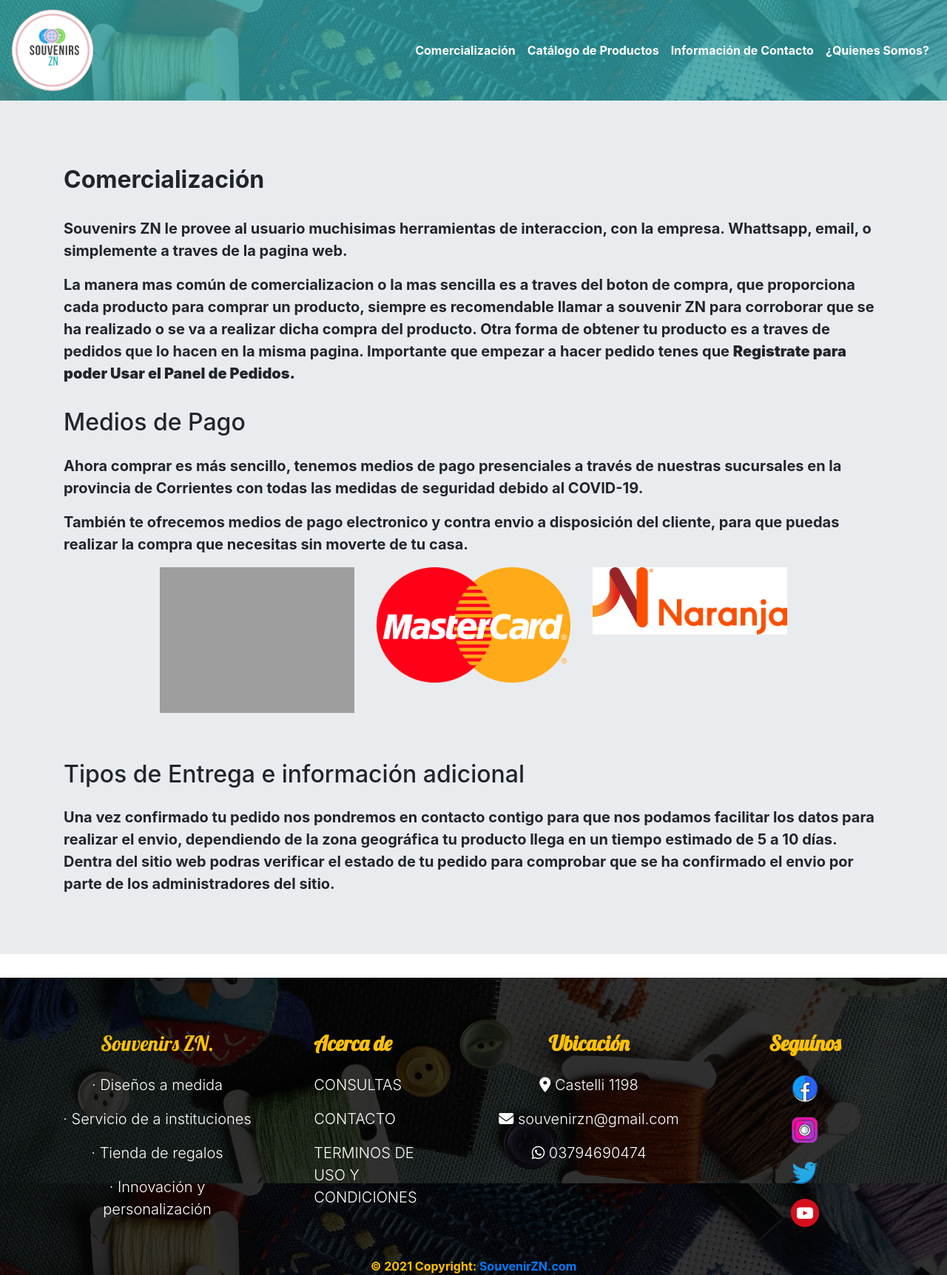
After one commit to juanmachuca95/tiendaelectronica_ci3, a CodeIgniter app: page /WebResponsive/comercializacion in a window 1280 px wide. The commit adds this page. Shown: the whole page at 74% size. Run offline with CodeIgniter, Linux system fonts and the light colour scheme; some libraries are stand-ins or nearby versions; some web fonts are replaced; grey boxes are pictures that could not be loaded.

Commit message:
Taller de Programación - Proyecto 1

```diff
--- /dev/null
+++ b/application/controllers/Comercializacion.php
@@ -0,0 +1,25 @@
+<?php
+defined('BASEPATH') OR exit('No direct script access allowed');
+
+class Comercializacion extends CI_Controller{
+
+    public function __construct(){
+        parent::__construct();
+        $this->load->library('session');
+    }
+
+    public function index(){
+        $data = $this->getTemplate();
+        $this->load->view('comercializacion', $data);
+    }
+
+    public function getTemplate(){
+		$data = array (
+			'html' => $this->load->view('layout/html','', TRUE ),
+			'head' => $this->load->view('layout/head','',TRUE ),
+            'nav' => $this->load->view('layout/nav','', TRUE ),
+            'footer' => $this->load->view('layout/footer','', TRUE ),
+		);
+		return $data;
+    }
+}
--- /dev/null
+++ b/application/views/comercializacion.php
@@ -0,0 +1,66 @@
+<?= $html ?>
+<?= $head ?>
+<?= $nav ?>
+
+<body>
+    <div class="container-fluid bg-light p-0">
+        <div class="row m-0 bg-white">
+
+            <div class="col-md-12 m-0 p-0">
+                <div class="jumbotron jumbotron-fluid">
+                    <div class="container p-0">
+                        <h2 class="font-weight-bold px-3 py-4">Comercializaci&oacuten</h2>
+                        <p class="lead font-weight-bold px-3">
+                            Souvenirs ZN le provee al usuario muchisimas herramientas de interaccion, con la empresa.
+                            Whattsapp, email, o simplemente a traves de la pagina web.
+                        </p>
+                        <p class="lead font-weight-bold px-3">
+                            La manera mas común de comercializacion o la mas sencilla es a traves del boton de compra, que proporciona cada producto para comprar un producto, siempre es recomendable llamar a souvenir ZN para corroborar que se ha realizado o se va a realizar dicha compra del producto.
+                            Otra forma de obtener tu producto es a traves de pedidos que lo hacen en la misma pagina. Importante que empezar a hacer pedido tenes que <strong>Registrate para poder Usar el Panel de Pedidos.</strong>
+                        </p>
+
+                        <h2 class="p-3">Medios de Pago</h2>
+                        <p class="lead font-weight-bold px-3">
+
+                            Ahora comprar es más sencillo, tenemos medios de pago presenciales a través de nuestras sucursales en la provincia de Corrientes
+                            con todas las medidas de seguridad debido al COVID-19. <br>
+
+                        </p>
+
+                        <p class="lead font-weight-bold px-3">
+                            También te ofrecemos medios de pago electronico y contra envio a disposición del cliente, para que puedas realizar la compra que necesitas
+                            sin moverte de tu casa.
+                        </p>
+
+                        <div class="row  d-flex justify-content-center mb-5">
+                            <div class="col-12 col-md-3">
+                                <img class="img-fluid" src="<?= base_url('assets/img/mediospagos/mercadopago.png') ?>" alt="mercadopago">
+                            </div>
+                            <div class="col-12 col-md-3">
+                                <img class="img-fluid" src="<?= base_url('assets/img/mediospagos/mastercard.png') ?>" alt="mastercard">
+                            </div>
+                            <div class="col-12 col-md-3">
+                                <img class="img-fluid" src="<?= base_url('assets/img/mediospagos/naranja.jpg') ?>" alt="naranja">
+                            </div>
+                        </div>
+
+
+                        <h2 class="p-3">Tipos de Entrega e información adicional</h2>
+                        <p class="lead font-weight-bold px-3">
+
+                            Una vez confirmado tu pedido nos pondremos en contacto contigo para que nos podamos facilitar
+                            los datos para realizar el envio, dependiendo de la zona geográfica tu producto llega en un tiempo estimado de 5 a 10 días. <br>
+
+                            Dentra del sitio web podras verificar el estado de tu pedido para comprobar que se ha confirmado el envio por parte de los administradores del sitio.
+
+                        </p>
+
+                    </div>
+                </div>
+            </div>
+
+        </div>
+
+
+    </div>
+    <?= $footer ?>
--- a/application/views/layout/nav.php
+++ b/application/views/layout/nav.php
@@ -13,7 +13,7 @@
                 <div class="collapse navbar-collapse" id="navbarSupportedContent">
                     <ul class="navbar-nav ml-auto text-center">
 
-                        <?php if(null !== $this->session->userdata('usuario')) {?>
+                       <!--  <?php if(null !== $this->session->userdata('usuario')) {?>
                         <li class="nav-item">
                             <a class="nav-link text-white" href="<?=base_url('cliente/carrito')?>">
                             Mis Pedidos (<?= $this->session->userdata('usuario')?><span class="badge badge-warning p-1">
@@ -29,16 +29,16 @@
 
                         </li>
                         <?php }else{ ?>
-                           <!--  <li class="nav-item">
+                            <li class="nav-item">
                             <a class="nav-link text-white" href="<?=base_url('login')?>">
 
                             ¿ Activar Carrito &#x1f6d2; ?
 
-                            </a> -->
+                            </a>
                         </li>
-                        <?php } ?>
+                        <?php } ?> -->
                         <li class="nav-item active ">
-                            <a class="nav-link text-white" href="<?=base_url('cliente')?>">Comercializaci&oacuten <span class="sr-only">(current)</span></a>
+                            <a class="nav-link text-white" href="<?=base_url('comercializacion')?>">Comercializaci&oacuten <span class="sr-only">(current)</span></a>
                         </li>
                         <li class="nav-item">
                             <a class="nav-link  text-white" href="<?=base_url('galeria')?>">Catálogo de Productos</a>
```
